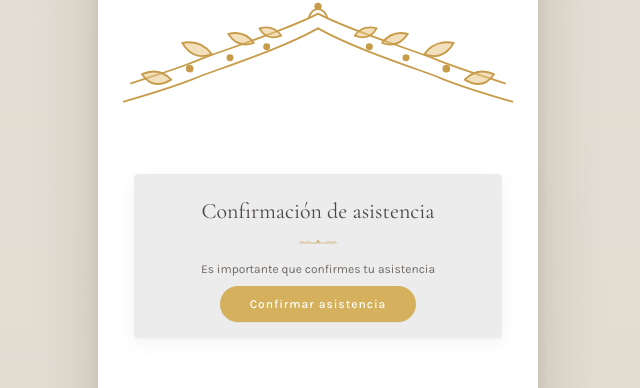
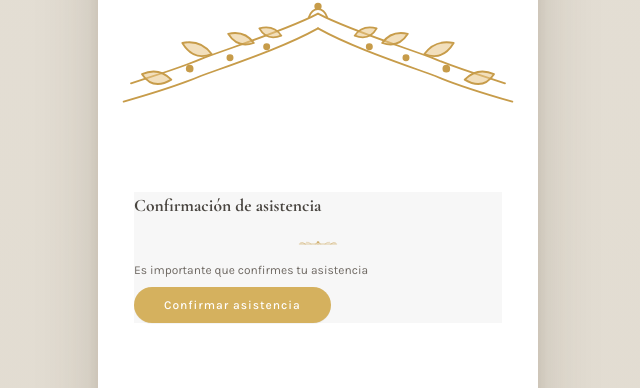
Before and after one commit to YerayCastillo13/BodaEugenioEsther, a React (Vite) app: page / in a window 1280 px wide. Shown: the part 1309-1697 px from the top of the page, without its empty margins (322-962 px from the left). Built offline with nearby package versions, Linux system fonts and the light colour scheme; a web font is replaced by a local one.

Commit message:
event-card-soft

```diff
--- a/App.jsx
+++ b/App.jsx
@@ -465,7 +465,7 @@
         <button className="btn-pill lg" onClick={() => setModal("confirm")}>Confirmar asistencia</button> */}
 
 
-      <div className="event-card">
+      <div className="event-card-soft">
           <h3>Confirmación de asistencia</h3>
           <AdornoSmall className="event-divider" />
           <p className="event-detail">Es importante que confirmes tu asistencia</p>
--- a/index.html
+++ b/index.html
@@ -22,6 +22,7 @@
     --cream: #f6f1e9;
     --cream-deep: #efe7d6;
     --card: #ececec;
+    --card-soft: #ececec6e;
     --card-deep: #e2e2e2;
     --paper: #faf5ec;
     --white: #ffffff;
@@ -392,6 +393,13 @@
     transform: translateY(0);
   }
   .event-card:hover {
+    transform: translateY(-8px);
+    box-shadow: 0 12px 28px rgba(60, 45, 20, 0.12);
+  }
+  .event-card-soft {
+    background: var(--card-soft);
+  }
+  .event-card-soft:hover {
     transform: translateY(-8px);
     box-shadow: 0 12px 28px rgba(60, 45, 20, 0.12);
   }
```
